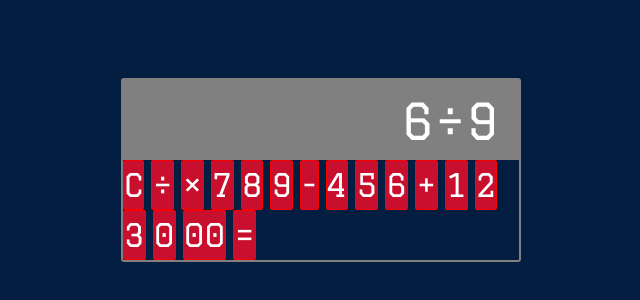
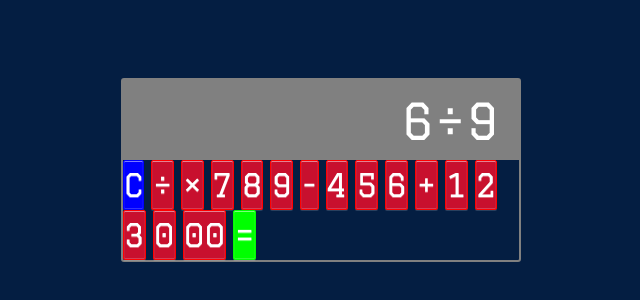
Before and after one commit to KechiEbite/Calculator-Grid-Assignment, a plain HTML site: page index.html in a window 1280 px wide. Shown: the part 230-530 px from the top of the page, without its empty margins (319-959 px from the left). Drawn offline with Linux system fonts and the light colour scheme.

Commit message:
Update style.css

```diff
--- a/all_css/style.css
+++ b/all_css/style.css
@@ -37,5 +37,26 @@ button {
     border-radius: 2px;
     font-size: 32px;
     color: #ffffff;
-    background-image: linear-gradient(to bottom,transparent,transparent 50%,rgba(0,0,0,.04);
+    box-shadow: inset 0 0 0 1px rgba(255,255,255,.05), inset 0 1px 0 0 rgba(255,255,255,.45), inset 0 -1px 0 0 rgba(255,255,255,.15), 0 1px 0 0 rgba(255,255,255,.15);
+    text-shadow: 0 1px rgba(255,255,255,.4);
 }
+button:hover {
+    background-color: #ffffff;
+    color: #041e42;
+}
+.blue_btn {
+    background-color: #0000ff;
+    border: 1px solid #0000ff;
+}
+.blue_btn:hover {
+    background-color:#041e42;
+    color: #ffffff;
+}
+.green_btn {
+    background-color: #00ff00;
+    border: 1px solid #00ff00;
+}
+.green_btn:hover {
+    background-color: darkgreen;
+    color: #ffffff;
+}
```
